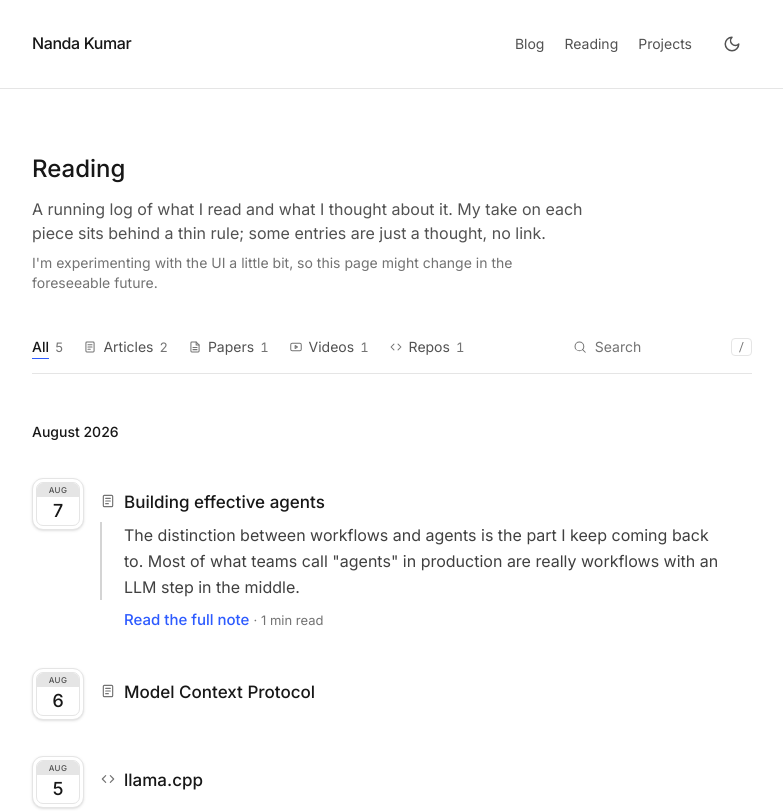
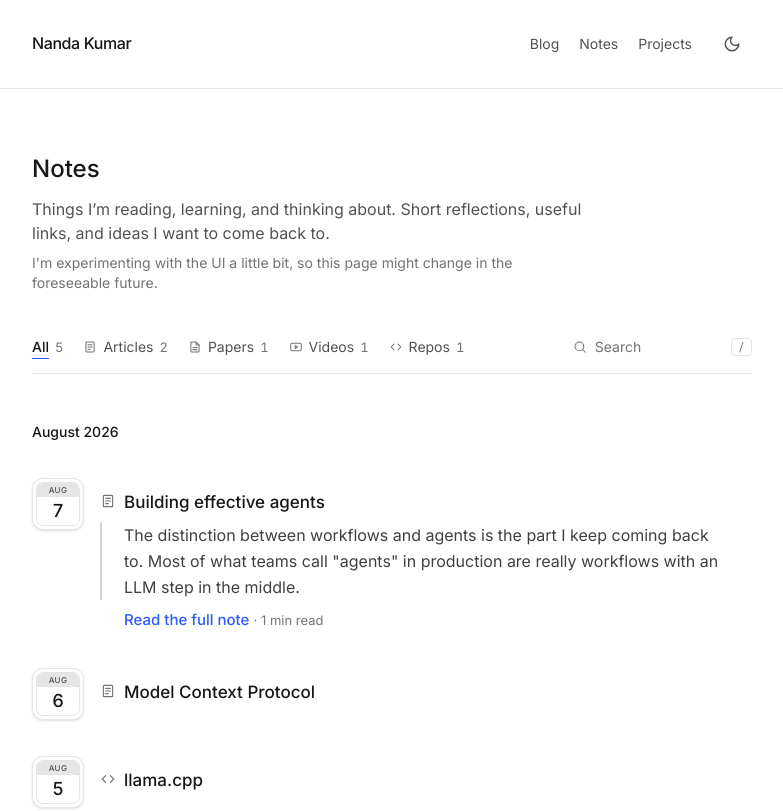
Before and after one commit to parzival1l/parzival1l.github.io, a React app: page /reading in a window 1280 px wide. Shown: the top 811 px of the page, without its empty margins (248-1031 px from the left). Built offline with nearby package versions, Linux system fonts and the light colour scheme; some packages are replaced by stand-ins of ours.

Commit message:
Rename Reading section to Notes and clarify its description

```diff
--- a/AGENTS.md
+++ b/AGENTS.md
@@ -41,7 +41,8 @@ active plan and tasks.
 - **Unedited posts** carry `wip: true`. They stay listed, but the homepage
   rail shows a "Draft" pill instead of "Published", and the post page
   notes that it isn't fully edited. Don't confuse `wip` with `draft`.
-- **Reading** lives at `/reading/` as a single-column log (design: Paper
+- **Notes** lives at `/reading/` as a single-column log of things read,
+  learned, and thought about, including standalone ideas (design: Paper
   file `Personal-Blog`, page `Reading-Page`, the "A" artboards). Short
   entries go in `content/reading.yaml`: only `date` plus a `url` or a `note`
   is required, and `type` is inferred from the url. Long notes go in
@@ -50,9 +51,9 @@ active plan and tasks.
   Loader and validation: `lib/reading.ts`; client-safe types:
   `lib/reading-shared.ts`. A broken entry throws at build time. The page
   has no animation, on purpose.
-- **Index pages share one frame.** Blog, Reading and Projects all use
+- **Index pages share one frame.** Blog, Notes and Projects all use
   `PageHeader` + `PAGE_SHELL` (`components/page-header.tsx`), so the title
-  sits in the same spot on each. Blog and Reading share `FilterBar`
+  sits in the same spot on each. Blog and Notes share `FilterBar`
   (`components/filter-bar.tsx`: tabs with counts, search, "/" to focus) and
   the calendar `DateBadge` (`components/date-badge.tsx`). Projects render
   as full-width rows (`components/project-card.tsx`).
--- a/app/reading/[slug]/page.tsx
+++ b/app/reading/[slug]/page.tsx
@@ -115,7 +115,7 @@ export default async function ReadingNotePage({ params }: { params: Promise<{ sl
   return (
     <article className="mx-auto max-w-3xl px-6 py-12">
       <Link href="/reading/" className="text-sm text-neutral-600 hover:text-neutral-900">
-        Reading
+        Notes
       </Link>
 
       <header className="mt-10 flex flex-col gap-3">
--- a/app/reading/page.tsx
+++ b/app/reading/page.tsx
@@ -3,7 +3,8 @@ import { ReadingFeed } from '@/components/reading-feed'
 import { PAGE_BODY, PAGE_SHELL, PageHeader } from '@/components/page-header'
 
 export const metadata = {
-  title: 'Reading',
+  title: 'Notes',
+  description: 'Things I’m reading, learning, and thinking about. Short reflections, useful links, and ideas I want to come back to.',
 }
 
 export default function ReadingPage() {
@@ -11,11 +12,10 @@ export default function ReadingPage() {
 
   return (
     <div className={PAGE_SHELL}>
-      <PageHeader title="Reading">
+      <PageHeader title="Notes">
         <p>
-          A running log of what I read and what I thought about it. My take on
-          each piece sits behind a thin rule; some entries are just a thought,
-          no link.
+          Things I’m reading, learning, and thinking about. Short reflections,
+          useful links, and ideas I want to come back to.
         </p>
         <p className="text-sm text-neutral-500">
           I&apos;m experimenting with the UI a little bit, so this page might
--- a/components/reading-feed.tsx
+++ b/components/reading-feed.tsx
@@ -177,7 +177,7 @@ export function ReadingFeed({ entries }: { entries: ReadingEntry[] }) {
           setLimit(PAGE)
         }}
         label="Filter by type"
-        searchLabel="Search the reading log"
+        searchLabel="Search notes"
       />
 
       {visible.length === 0 ? (
--- a/components/site-header.tsx
+++ b/components/site-header.tsx
@@ -6,7 +6,7 @@ import { ThemeToggle } from '@/components/theme-toggle'
 
 const NAV = [
   { href: '/blog/', label: 'Blog' },
-  { href: '/reading/', label: 'Reading' },
+  { href: '/reading/', label: 'Notes' },
   { href: '/projects/', label: 'Projects' },
 ]
 
```
